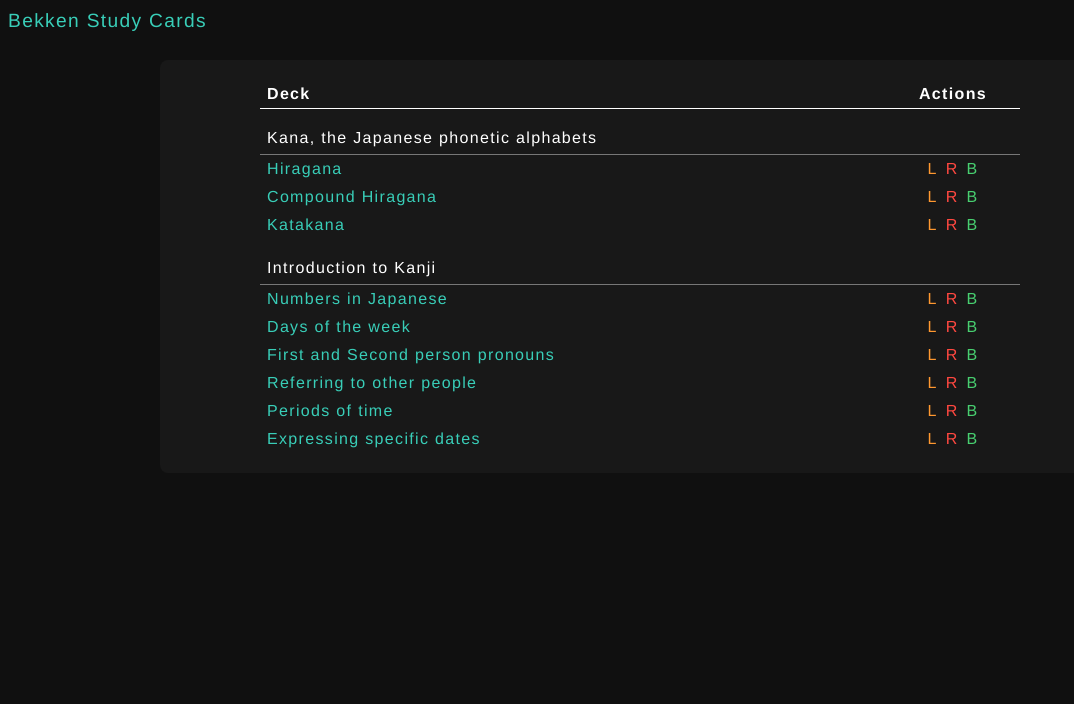
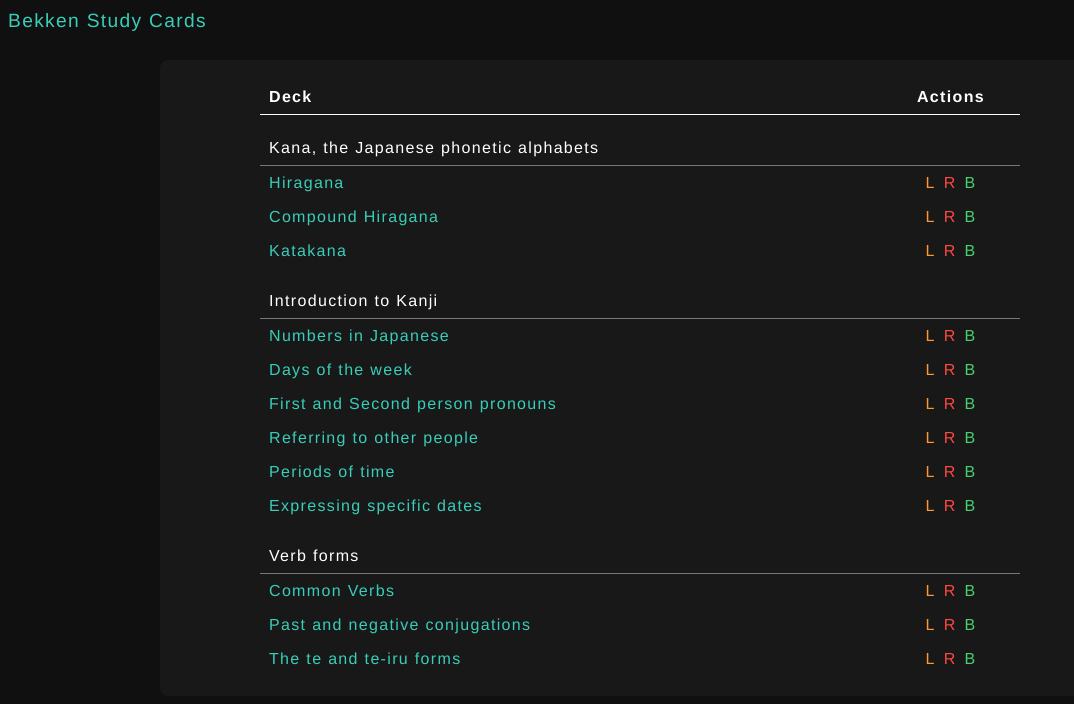
Before and after one commit to masonblier/bekken, a website: page public/index.html in a window 1280 px wide. Shown: the whole page, without its empty margins (0-1074 px from the left). Drawn offline with Linux system fonts and the light colour scheme.

Commit message:
common verbs, past/negative, te/teiru decks

```diff
--- a/public/index.css
+++ b/public/index.css
@@ -65,6 +65,11 @@ a:hover, a:active {
 #menu {
   padding: 20px 100px;
 }
+@media (max-width: 850px) {
+  #menu {
+    padding: 20px 20px;
+  }
+}
 .menu-table {
   width: 100%;
 }
@@ -80,10 +85,10 @@ a:hover, a:active {
 }
 .menu-table>tbody>tr>td.menu-section {
   border-bottom: 1px solid #777;
-  padding: 20px 7px 7px 7px;
+  padding: 24px 9px 8px 9px;
 }
 .menu-table>thead>tr>th, .menu-table>tbody>tr>td {
-  padding: 5px 7px;
+  padding: 8px 9px;
 }
 .menu-deck-actions {
   text-align: center;
--- a/public/menu-view.js
+++ b/public/menu-view.js
@@ -17,6 +17,14 @@ function MenuView(deckId){
         {id:'7-other-people', name: "Referring to other people"},
         {id:'8-periods-of-time', name: "Periods of time"},
         {id:'9-expressing-dates', name: "Expressing specific dates"}
+      ]
+    },
+    {
+      name: "Verb forms",
+      decks: [
+        {id:'10-common-verbs', name: "Common Verbs"},
+        {id:'11-verb-past-negative', name: "Past and negative conjugations"},
+        {id:'12-verbs-te-teiru-forms', name: "The te and te-iru forms"}
       ]
     }
   ];
```
Also changed, not shown: 3 other files.
